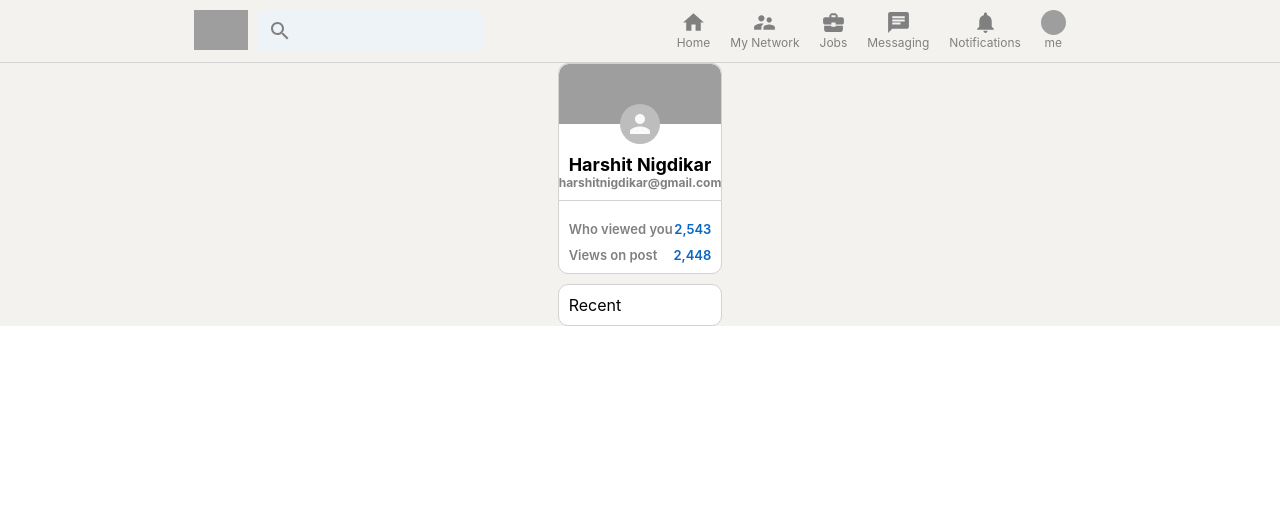
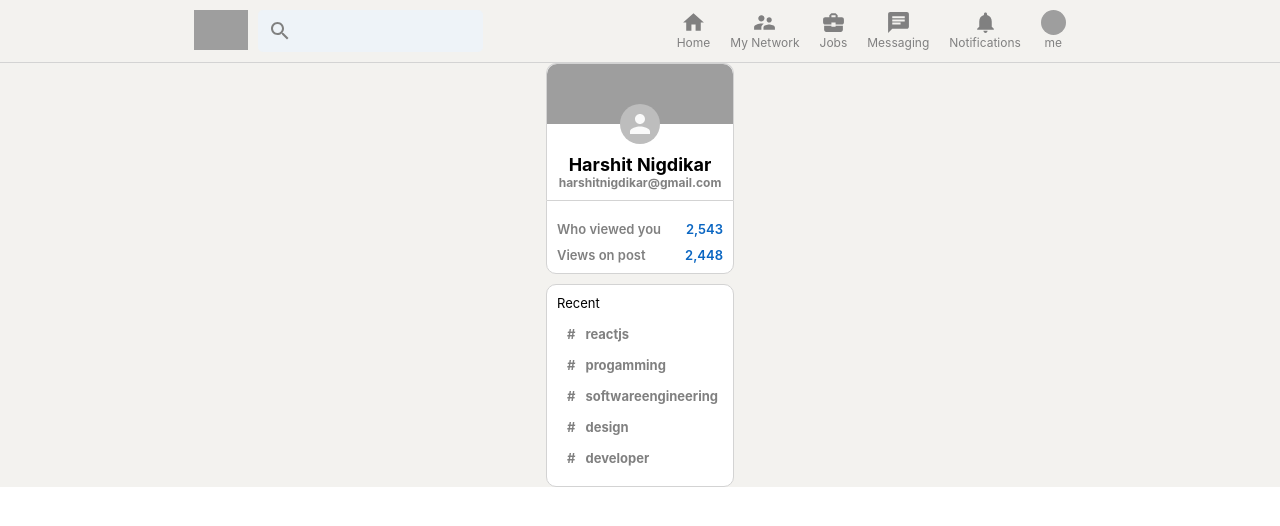
Before and after one commit to harshitnigdikar/linkedin-clone, a React (Create React App) app: page / in a window 1280 px wide. Shown: the top 526 px of the page. Built offline with nearby package versions, Linux system fonts and the light colour scheme; grey boxes are pictures that could not be loaded.

Commit message:
Completed the sidebar bottom

```diff
--- a/src/Sidebar.css
+++ b/src/Sidebar.css
@@ -76,3 +76,30 @@
     border-radius: 10px;
     margin-top: 10px;
 }
+
+.sidebar__recentItem{
+    display: flex;
+    font-size: 13px;
+    color : gray;
+    font-weight: bolder;
+    cursor: pointer;
+    margin-bottom: 5px;
+    padding:5px;
+}
+
+.sidebar__bottom > p {
+    font-size: 13px;
+    padding-bottom: 10px;
+}
+
+.sidebar__recentItem:hover {
+    background-color : whitesmoke;
+    border-radius : 10px;
+    cursor: pointer;
+    color : black;
+}
+
+.sidebar__hash {
+    margin-right: 10px;
+    margin-left: 5px;
+}
--- a/src/Sidebar.js
+++ b/src/Sidebar.js
@@ -2,6 +2,17 @@
 import "./Sidebar.css";
 
 function Sidebar() {
+
+    const recentItem = (topic) => (
+        <div className = "sidebar__recentItem">
+            <span className = "sidebar__hash">#</span>
+            <p>{topic}</p>
+        </div>
+
+    )
+
+
+
     return (
         <div className="sidebar">
             <div className = "sidebar__top">
@@ -24,7 +35,11 @@
 
                 <div className = "sidebar__bottom">
                     <p>Recent</p>
-
+                    {recentItem('reactjs')}
+                    {recentItem('progamming')}
+                    {recentItem('softwareengineering')}
+                    {recentItem('design')}
+                    {recentItem('developer')}
                 </div>
         </div>
 
```
